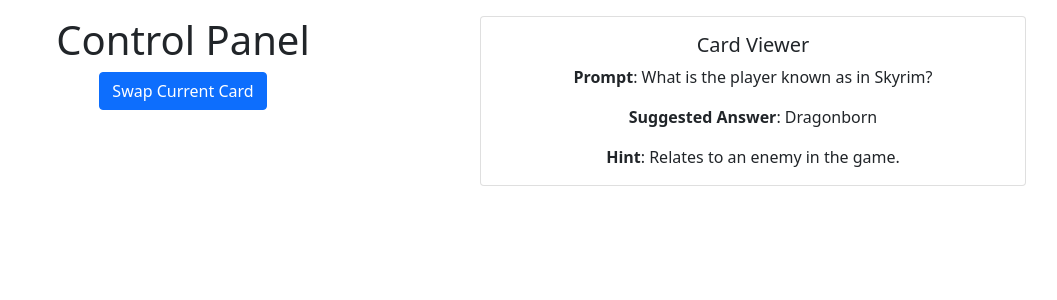
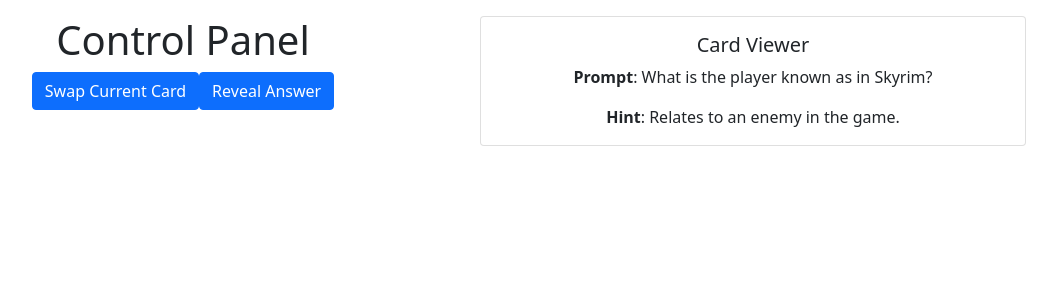
Before and after one commit to NicolasSteuernagle/ta-trainer_example, a React (Create React App) app: page / in a window 1280 px wide. Shown: the top 300 px of the page, without its empty margins (172-1229 px from the left). Built offline with nearby package versions, Linux system fonts and the light colour scheme.

Commit message:
able to reveal answer

```diff
--- a/src/App.tsx
+++ b/src/App.tsx
@@ -9,11 +9,16 @@ import { Card } from './interfaces/card';
 
 function App(): JSX.Element {
   const [activeCard, setActiveCard] = useState<Card>(CARDS[0] as Card);
+  const [answerRevealed, reveal] = useState<boolean>(false);
 
   return (
     <Container className="App">
       <Row>
-        <ControlPanel setCard={setActiveCard}></ControlPanel>
+        <ControlPanel
+        setCard={setActiveCard}
+        reveal={reveal}>
+        answerRevealed = {answerRevealed}
+        </ControlPanel>
         <CardViewer card ={activeCard}></CardViewer>
       </Row>
     </Container>
--- a/src/components/CardViewer.tsx
+++ b/src/components/CardViewer.tsx
@@ -1,7 +1,7 @@
 import { Col, Card as BootstrapCard } from 'react-bootstrap';
 import { Card } from '../interfaces/card';
 
-export function CardViewer({card}: {card: Card}): JSX.Element {
+export function CardViewer({card, answerRevealed}: {card: Card, answerRevealed: boolean}): JSX.Element {
     return <Col>
     <BootstrapCard>
         <BootstrapCard.Body>
@@ -9,9 +9,9 @@ export function CardViewer({card}: {card: Card}): JSX.Element {
             <BootstrapCard.Text>
                 <strong>Prompt</strong>: {card.prompt}
             </BootstrapCard.Text>
-            <BootstrapCard.Text>
+            {answerRevealed && <BootstrapCard.Text>
                 <strong>Suggested Answer</strong>: {card.answer}
-            </BootstrapCard.Text>
+            </BootstrapCard.Text>}
             <BootstrapCard.Text>
                 <strong>Hint</strong>: {card.hint}
             </BootstrapCard.Text>
--- a/src/components/ControlPanel.tsx
+++ b/src/components/ControlPanel.tsx
@@ -2,10 +2,11 @@ import { Button, Col } from 'react-bootstrap';
 import { Card } from '../interfaces/card';
 import CARDS from '../assets/cards.json';
 import { getRandomElement } from '../utilities/data';
+import { BlockLike } from 'typescript';
 
 
 
-export function ControlPanel({setCard}: {setCard: (c: Card)=>void}): JSX.Element{
+export function ControlPanel({setCard, reveal, answerRevealed}: {setCard: (c: Card)=>void, reveal: (r: boolean) => void, answerRevealed: boolean}): JSX.Element{
     function setRandomCard(){
         setCard(getRandomElement(CARDS as Card[]))
     }
@@ -13,5 +14,6 @@ export function ControlPanel({setCard}: {setCard: (c: Card)=>void}): JSX.Element
     return <Col>
         <h1>Control Panel</h1>
         <Button onClick = {setRandomCard}>Swap Current Card</Button>
+        <Button onClick = {() => reveal(!answerRevealed)}>Reveal Answer</Button>
     </Col>
 }
```
